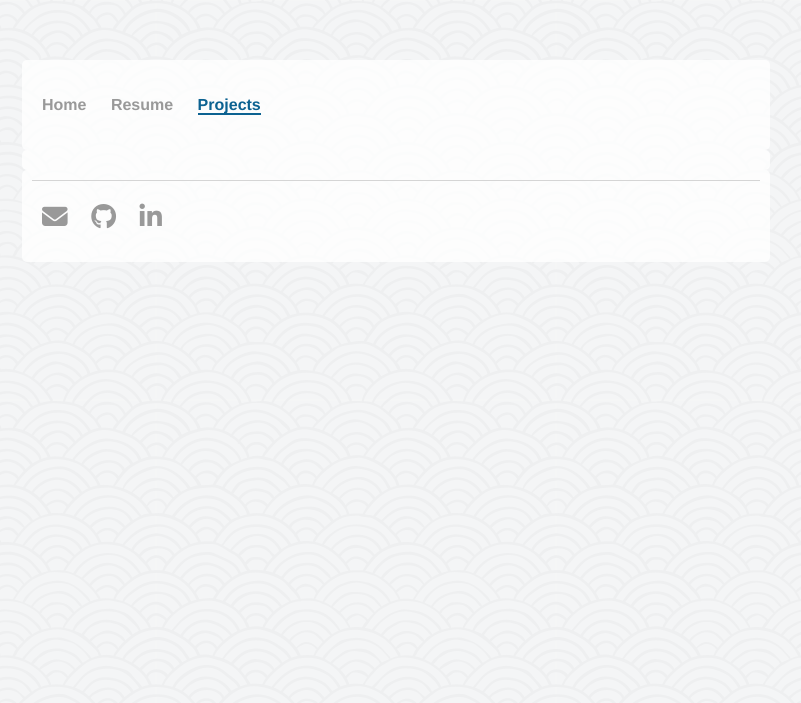
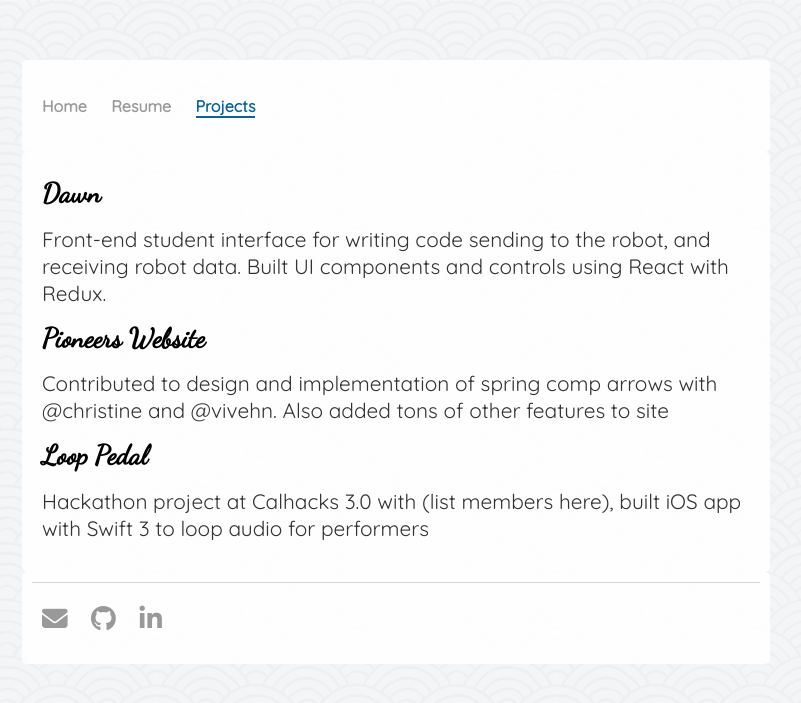
Before and after one commit to kev-chien/kev-chien.github.io, a Jekyll site: the page built from projects/index.html, in a window 1280 px wide. Shown: the top 703 px of the page, without its empty margins (244-1045 px from the left). Built offline with Jekyll 4.4.1, drawn with Linux system fonts in a browser that asks for light colours; nearby versions of some CDN libraries.

Commit message:
Content and font changes

```diff
--- a/_layouts/default.html
+++ b/_layouts/default.html
@@ -3,7 +3,7 @@
 	<head>
 		<title>{{ page.title }}</title>
 		<!-- link to fonts -->
-		<link href="https://fonts.googleapis.com/css?family=Lora|Dancing+Script" rel="stylesheet">
+		<link href="https://fonts.googleapis.com/css?family=Lora|Dancing+Script|Quicksand" rel="stylesheet">
 		<script src="https://use.fontawesome.com/491249e10d.js"></script>
 		<!-- link to main stylesheet -->
 		<link rel="stylesheet" type="text/css" href="/css/main.css">
--- a/css/main.css
+++ b/css/main.css
@@ -8,11 +8,11 @@
   border-color: #6a6a6a;
   border-width: 5px;
   background-color: rgb(255, 255, 255); /* fallback for older browsers */
-  background-color: rgba(255, 255, 255, 0.8);
+  background-color: rgba(255, 255, 255, 0.9);
   padding: 10px;
 }
 nav ul, footer ul {
-  font-family:'Helvetica', 'Arial', 'Sans-Serif';
+  font-family:'Quicksand', 'Sans-Serif';
   padding: 10px;
   list-style: none;
   font-weight: bold;
@@ -46,15 +46,18 @@
   margin: 0px 0px;
   font-family: 'Dancing Script', cursive;
 }
+h2 {
+  font-size: 1.7em;
+  line-height: 1.6em;
+  margin: 0px 0px;
+  font-family: 'Dancing Script', cursive;
+}
 p {
   font-size: 1.3em;
-  font-family: 'Lora', 'Georgia', serif;
-  line-height: 1.2em;
+  font-family: 'Quicksand', sans-serif;
+  line-height: 1.3em;
+  margin: 10px 0px;
   color: #333;
-}
-p .large {
-  font-size: 1.5em;
-  line-height: 1.4em;
 }
 img {
     border: 1px solid #ddd;
--- a/projects/index.html
+++ b/projects/index.html
@@ -1,5 +1,15 @@
 ---
 layout: default
-title: Kevin Chien - Home
+title: Kevin Chien - Projects
 id: projects
 ---
+<div class="row">
+<div class="col-12">
+<h2>Dawn</h2>
+<p>Front-end student interface for writing code sending to the robot, and receiving robot data. Built UI components and controls using React with Redux.</p>
+<h2>Pioneers Website</h2>
+<p>Contributed to design and implementation of spring comp arrows with @christine and @vivehn. Also added tons of other features to site
+<h2>Loop Pedal</h2>
+<p>Hackathon project at Calhacks 3.0 with (list members here), built iOS app with Swift 3 to loop audio for performers
+</div>
+</div>
```
Also changed, not shown: index.html (+4 -6 lines).
